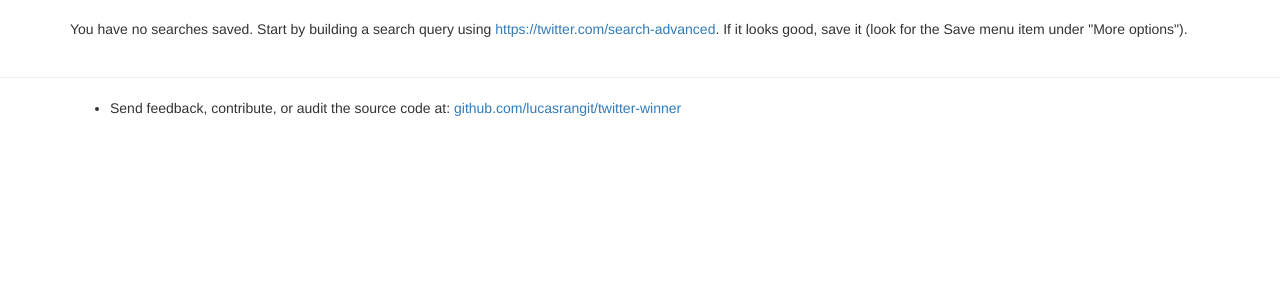
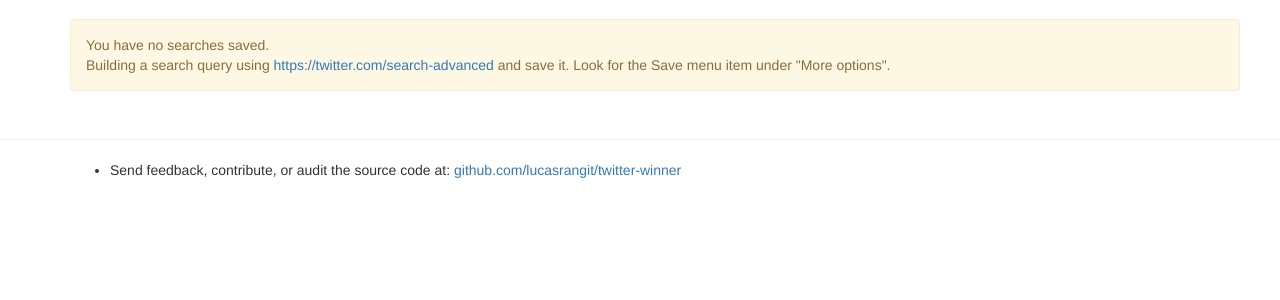
Before and after one commit to lucasrangit/twitter-winner, a Python web app: template twitter-winner/templates/searches.html in a window 1280 px wide. Shown: the part 51-351 px from the top of the page. Run offline with Jinja, Linux system fonts and the light colour scheme; the template is opened without the code that fills it, so the values that code supplies are empty; some libraries are stand-ins or nearby versions.

Commit message:
searches: use the same alert formatting when user has no searches saved

```diff
--- a/twitter-winner/templates/searches.html
+++ b/twitter-winner/templates/searches.html
@@ -38,8 +38,8 @@
   {% elif searches|length == 0 %}
   <div class="container">
     <div class="row">
-      </br>
-      <p>You have no searches saved. Start by building a search query using <a href="https://twitter.com/search-advanced">https://twitter.com/search-advanced</a>. If it looks good, save it (look for the Save menu item under "More options").</p>
+	  </br>
+	  <div class="alert alert-warning" role="alert">You have no searches saved.</br>Building a search query using <a href="https://twitter.com/search-advanced">https://twitter.com/search-advanced</a> and save it. Look for the Save menu item under "More options".</div>
     </div>
   </div>
 
```
